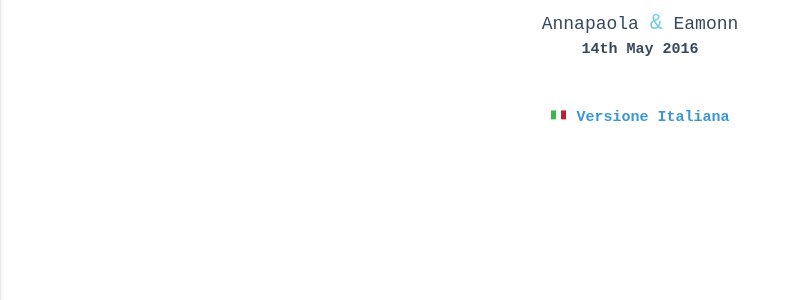
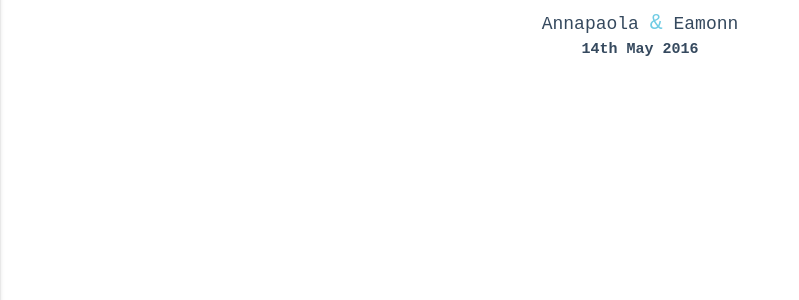
Before and after one commit to eamonnmag/wedding_site, a Django app: page / in a window 1280 px wide. Shown: the part 489-789 px from the top of the page, without its empty margins (0-799 px from the left). Run offline with Django 3.2, Linux system fonts and the light colour scheme; the visitor is signed in with stand-in values (Sample User, id 1); data that the repository does not hold is empty; some libraries are stand-ins or nearby versions.

Commit message:
Removed italian version for now.

```diff
--- a/wedding/templates/en.html
+++ b/wedding/templates/en.html
@@ -16,9 +16,9 @@
         <p style="font-weight: bolder;">14th May 2016</p>
 
         <br/><br/>
-        <p>
-            <a href="/?l=it"><img src="/static/img/flag-ita.svg" width="17"/> Versione Italiana</a>
-        </p>
+{#        <p>#}
+{#            <a href="/?l=it"><img src="/static/img/flag-ita.svg" width="17"/> Versione Italiana</a>#}
+{#        </p>#}
     </section>
 
     <section id="ceremony" class="church_bg">
```
